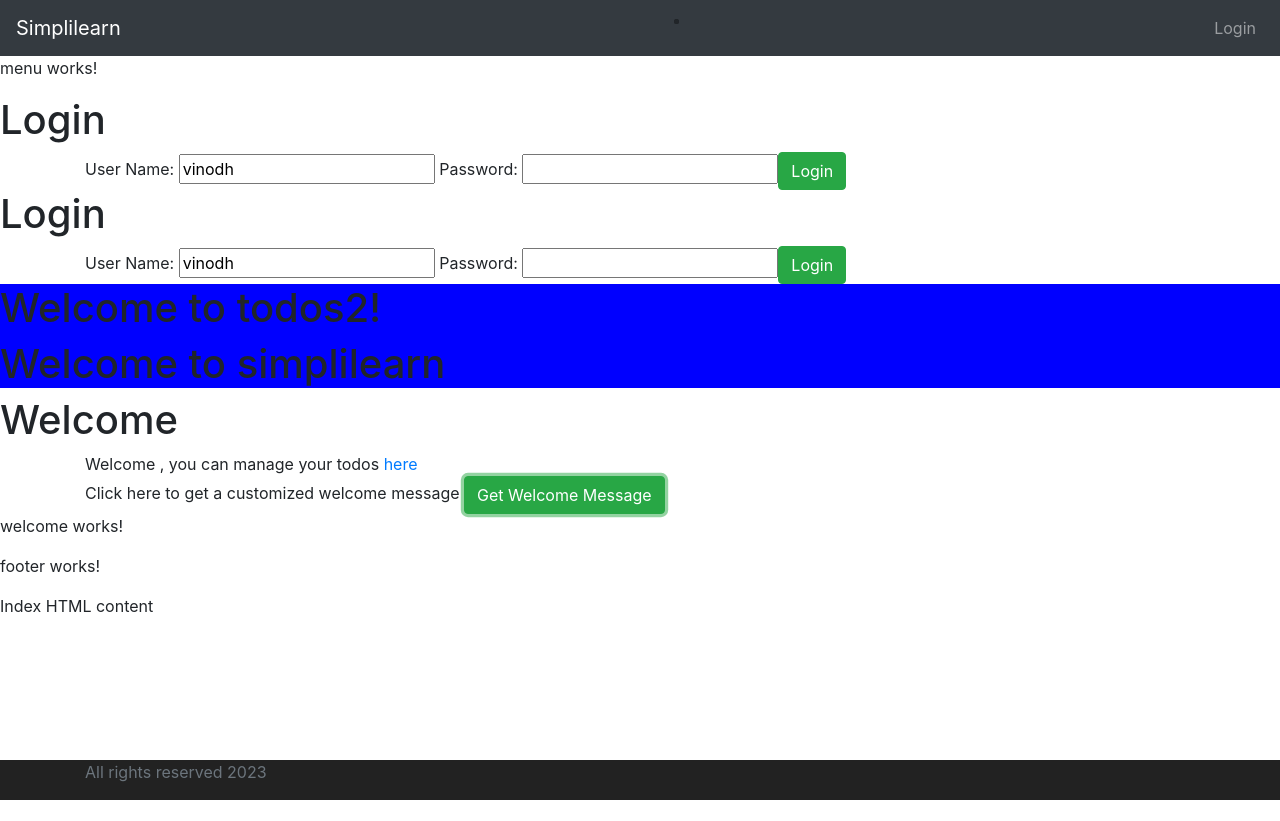
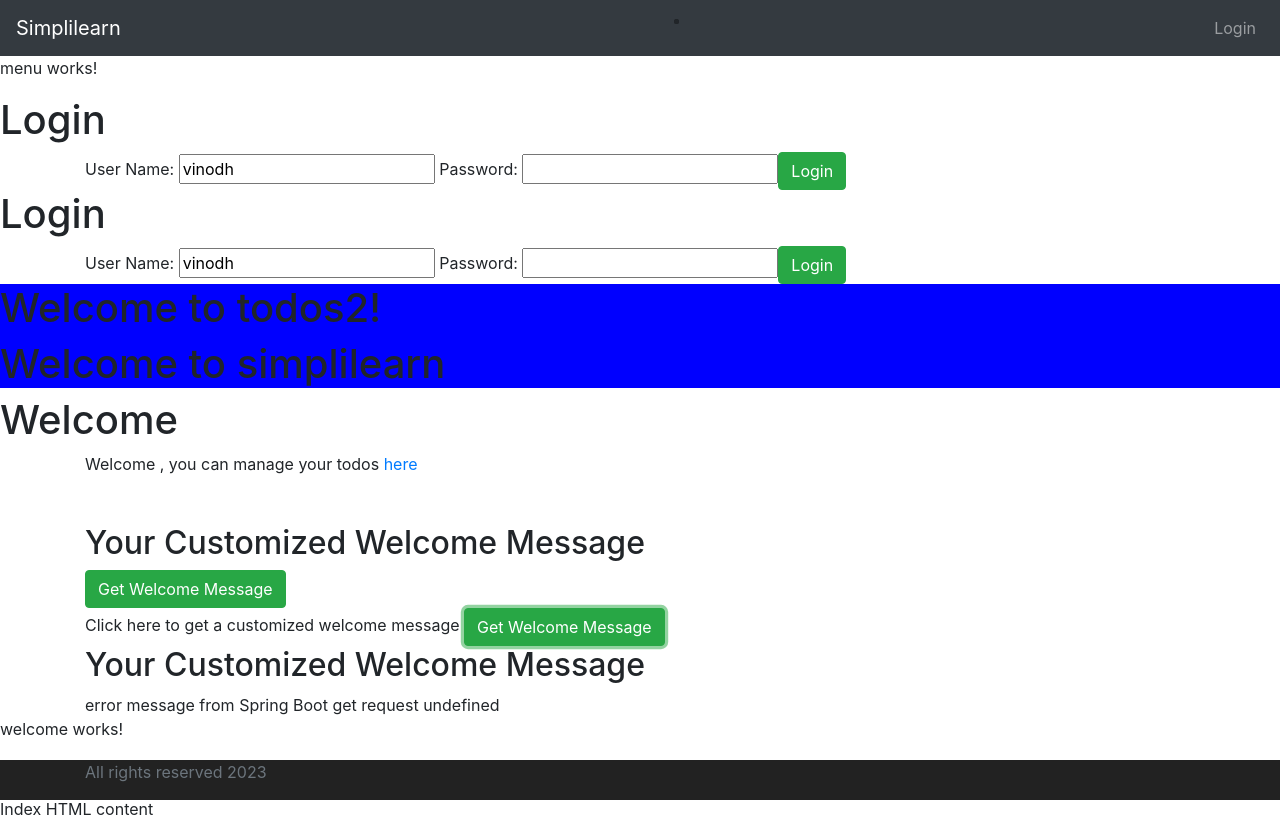
Before and after one commit to thomami244/AngularCaltechTodos2, an Angular app: page /login in a window 1280 px wide. Both pictures are taken after a click on the button "Get Welcome Message". Before the commit the page ends 800 px from the top, so only its background shows below. Built offline with nearby package versions, Linux system fonts and the light colour scheme; no server answers.

Commit message:
added get request with parameter

```diff
--- a/src/app/service/data/welcome-data.service.ts
+++ b/src/app/service/data/welcome-data.service.ts
@@ -14,7 +14,10 @@ export class WelcomeDataService {
 
   executeWelcomeRestService(){
     console.log('welcome data service');
-    return this.httpClient.get<Welcome>('http://localhost:8080/welcome');
+    return this.httpClient.get<Welcome>(`http://localhost:8080/welcome`);
 
   }
+  executeWelcomeRestServiceWithParameter(name :any) {
+    return this.httpClient.get<Welcome>(`http://localhost:8080/welcome/${name}`);
+  }
 }
--- a/src/app/welcome/welcome.component.html
+++ b/src/app/welcome/welcome.component.html
@@ -4,18 +4,23 @@
 
     Welcome {{name}}, you can manage your todos <a routerLink="/todos"> here</a>
 
+</div>
 
+<br>
+<br>
+<div class = "container" *ngIf="welcomeMessageFromService">
+  <h2>Your Customized Welcome Message</h2>
+  <button (click) = "getWelcomeMessageWithParameter()" class="btn btn-success"> Get Welcome Message</button>
 </div>
 
 <div class = "container">
-Click here to get a customized welcome message
-<button (click)="getWelcomeMessage()" class="btn btn-success">Get Welcome Message</button>
-
+  Click here to get a customized welcome message
+  <button (click)="getWelcomeMessage()" class="btn btn-success">Get Welcome Message</button>
 </div>
 
 <div class = "container" *ngIf="welcomeMessageFromService">
-<h2>Your Customized Welcome Message</h2>
-{{welcomeMessageFromService}}
+  <h2>Your Customized Welcome Message</h2>
+  {{welcomeMessageFromService}}
 
 </div>
 
--- a/src/app/welcome/welcome.component.ts
+++ b/src/app/welcome/welcome.component.ts
@@ -39,6 +39,16 @@ export class WelcomeComponent {
       error => this.handleErrorResponse(error), // error message
     );
   }
+
+  getWelcomeMessageWithParameter(){
+    // console.log(this.welcomeDataService.executeWelcomeRestService()); //observable object
+    this.welcomeDataService.executeWelcomeRestServiceWithParameter(this.name).subscribe(
+      response => this.handleSuccesfulResponse(response),
+      error => this.handleErrorResponse(error), // error message
+    );
+  }
+
+
   handleSuccesfulResponse(response :any){
     // console.log(response);
     // console.log(response.message)
@@ -48,6 +58,8 @@ export class WelcomeComponent {
   handleErrorResponse(error :any){
     // console.log(response);
     // console.log(response.message)
-    this.welcomeMessageFromService = error.error.message;
+    // console.log("this is my message")
+    // console.log(error.error.errorMessage)
+    this.welcomeMessageFromService = `error message from Spring Boot get request ${error.error.errorMessage}`;
   }
 }
```
